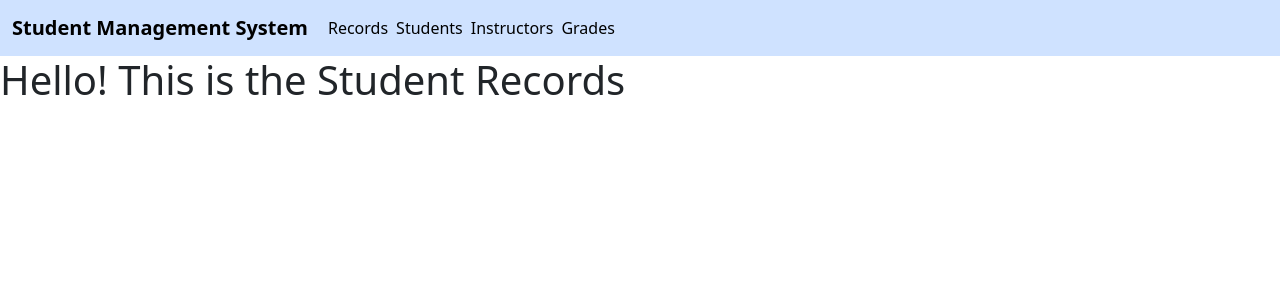
After one commit to jaypbazar/Info-Management-Final-Project, a Flask app: page /records/ in a window 1280 px wide. The commit adds this page. Shown: the top 300 px of the page. Run offline with Flask 3, Linux system fonts and the light colour scheme.

Commit message:
3rd commit

```diff
--- a/main.py
+++ b/main.py
@@ -6,5 +6,21 @@ app = Flask(__name__)
 def main():
     return render_template('index.html')
 
+@app.route("/records/")
+def records():
+    return render_template('records.html')
+
+@app.route("/students")
+def students():
+    return render_template('students.html')
+
+@app.route("/instructors")
+def instructors():
+    return render_template('instructors.html')
+
+@app.route("/grades")
+def grades():
+    return render_template('grades.html')
+
 if __name__ == '__main__':
     app.run()
--- /dev/null
+++ b/templates/base.html
@@ -0,0 +1,35 @@
+<!doctype html>
+<html lang="en">
+  <head>
+    <meta charset="utf-8">
+    <meta name="viewport" content="width=device-width, initial-scale=1">
+    <title>
+        {% block title %}{% endblock title %}
+    </title>
+    {% block style %}{% endblock style %}
+    <link href="https://cdn.jsdelivr.net/npm/bootstrap@5.3.3/dist/css/bootstrap.min.css" rel="stylesheet" integrity="sha384-QWTKZyjpPEjISv5WaRU9OFeRpok6YctnYmDr5pNlyT2bRjXh0JMhjY6hW+ALEwIH" crossorigin="anonymous">
+  </head>
+  <body>
+
+    <nav class="navbar navbar-expand-lg bg-primary-subtle">
+        <div class="container-fluid">
+        <a class="navbar-brand fw-bold" href="/">Student Management System</a>
+        <button class="navbar-toggler" type="button" data-bs-toggle="collapse" data-bs-target="#navbarNavAltMarkup" aria-controls="navbarNavAltMarkup" aria-expanded="false" aria-label="Toggle navigation">
+            <span class="navbar-toggler-icon"></span>
+        </button>
+        <div class="collapse navbar-collapse" id="navbarNavAltMarkup">
+            <div class="navbar-nav">
+            <a class="nav-link active p-1" href="/records">Records</a>
+            <a class="nav-link active p-1" href="/students">Students</a>
+            <a class="nav-link active p-1" href="/instructors">Instructors</a>
+            <a class="nav-link active p-1" href="/grades">Grades</a>
+            </div>
+        </div>
+        </div>
+    </nav>
+
+    {% block body %}{% endblock body %}
+
+    <script src="https://cdn.jsdelivr.net/npm/bootstrap@5.3.3/dist/js/bootstrap.bundle.min.js" integrity="sha384-YvpcrYf0tY3lHB60NNkmXc5s9fDVZLESaAA55NDzOxhy9GkcIdslK1eN7N6jIeHz" crossorigin="anonymous"></script>
+  </body>
+</html>
--- /dev/null
+++ b/templates/grades.html
@@ -0,0 +1 @@
+{% extends "base.html" %}
--- /dev/null
+++ b/templates/instructors.html
@@ -0,0 +1 @@
+{% extends "base.html" %}
--- /dev/null
+++ b/templates/records.html
@@ -0,0 +1,9 @@
+{% extends "base.html" %}
+
+{% block title %}
+Student Management Records
+{% endblock title %}
+
+{% block body %}
+<h1>Hello! This is the Student Records</h1>
+{% endblock body %}
--- /dev/null
+++ b/templates/students.html
@@ -0,0 +1 @@
+{% extends "base.html" %}
```
Also changed, not shown: templates/index.html (+10 -33 lines).
